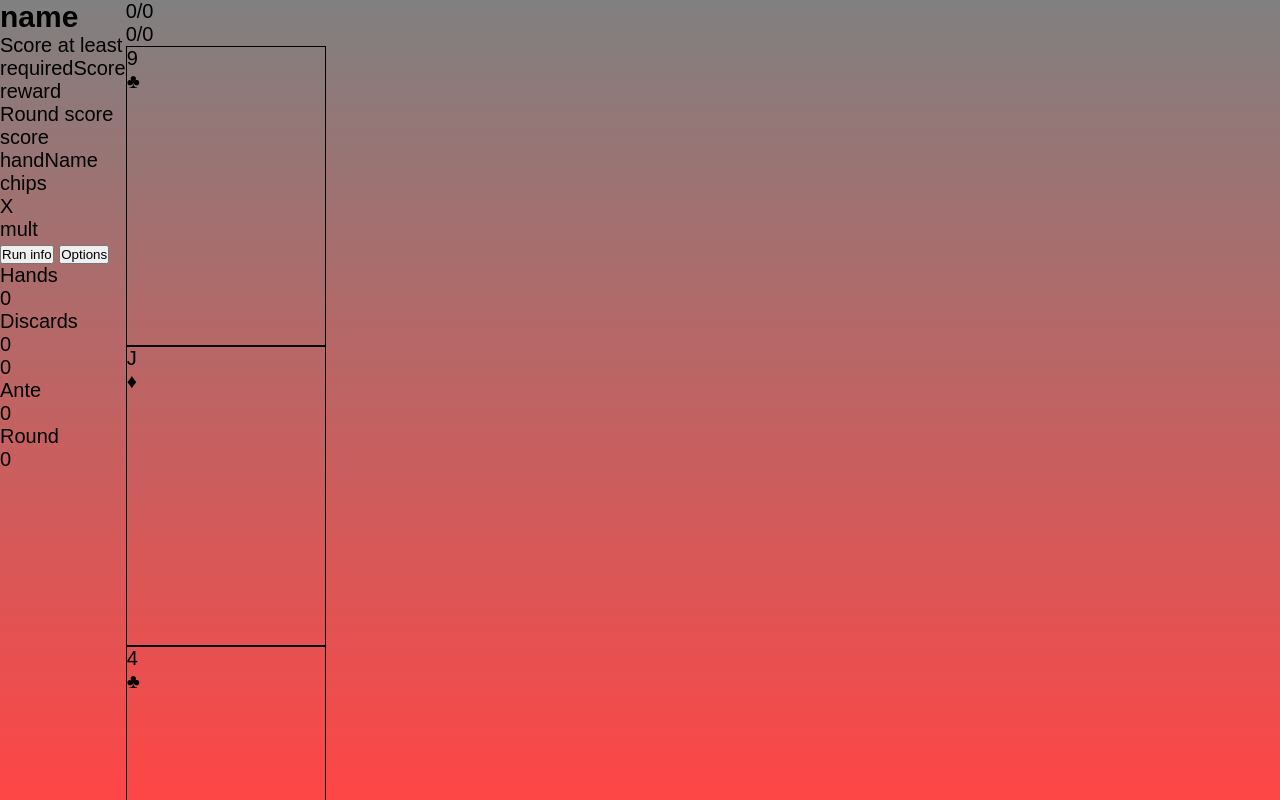
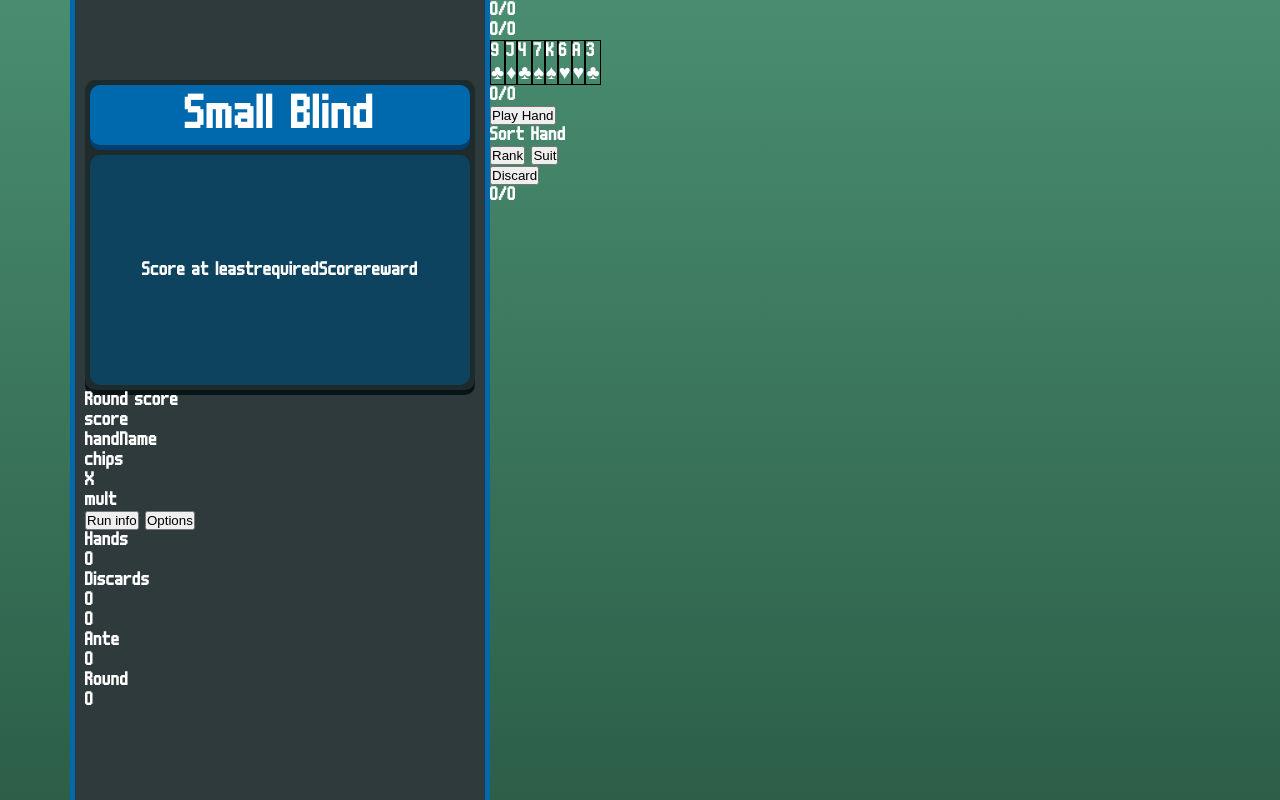
Before and after one commit to SuperTNT17/m7-bo, a plain HTML site: page kaartspel/index.html in a window 1280 px wide. Shown: the top 800 px of the page. Drawn offline with Linux system fonts and the light colour scheme.

Commit message:
een begin van de style gemaakt

```diff
--- a/kaartspel/index.html
+++ b/kaartspel/index.html
@@ -13,7 +13,9 @@
 <body>
     <aside>
         <div id="blindInfo">
-            <h2 id="blindInfo-name">name</h2>
+            <div id="blindInfo-name-wrapper">
+                <p id="blindInfo-name">Small Blind</p>
+            </div>
             <div id="blindInfo-requiredScoreWrapper">
                 <p>Score at least</p>
                 <p id="blindInfo-requiredScore">requiredScore</p>
--- a/kaartspel/main.js
+++ b/kaartspel/main.js
@@ -1,4 +1,3 @@
-
 const deckStartingSize = 52; // variabele voor als je aan wilt passen hoe groot het deck is
 let handSize = 8;
 const maxSelectedCards = 5;
--- a/kaartspel/style.css
+++ b/kaartspel/style.css
@@ -1,3 +1,8 @@
+@font-face {
+    font-family: 'm6x11';
+    src: URL('font/m6x11.ttf') format('truetype');
+}
+
 *,
 ::before,
 ::after {
@@ -6,20 +11,65 @@
     padding: 0;
 }
 
-html{
+html {
     font-size: 62.5%
 }
 
-body{
+body {
     font-size: 2rem;
-    font-family: sans-serif;
-    background-image: linear-gradient(gray, rgb(255, 70, 70));
+    font-family: "m6x11", sans-serif;
+    color: white;
+    background-image: linear-gradient(rgb(73, 141, 112), rgb(44, 94, 72));
     height: 100vh;
     display: flex;
 }
 
-.card{
-    width: 20rem;
-    height: 30rem;
+aside {
+    background-color: rgb(46, 58, 60);
+    width: 42rem;
+    margin-left: 7rem;
+    padding: 8rem 1rem;
+    border-left: rgb(0, 104, 173) solid 0.5rem;
+    border-right: rgb(0, 104, 173) solid 0.5rem;
+}
+
+#blindInfo {
+    background-color: rgb(30, 43, 45);
+    display: flex;
+    flex-direction: column;
+    align-items: center;
+    gap: 1rem;
+    padding: 0.5rem;
+    border-radius: 1rem;
+    box-shadow: 0rem 0.5rem rgb(11, 20, 21);
+}
+
+#blindInfo-name-wrapper {
+    background-color: rgb(0, 104, 173);
+    width: 100%;
+    height: 6rem;
+    border-radius: 1rem;
+    font-size: 5rem;
+    display: flex;
+    justify-content: center;
+    align-items: center;
+    box-shadow: 0 0.5rem rgb(0, 63, 111);
+}
+
+#blindInfo-requiredScoreWrapper{
+    background-color: rgb(14, 67, 95);
+    width: 100%;
+    height: 23rem;
+    border-radius: 1rem;
+    display: flex;
+    align-items: center;
+    justify-content: center;
+}
+
+#cards{
+    display: flex;
+}
+
+.card {
     border: 0.1rem black solid;
 }
```
